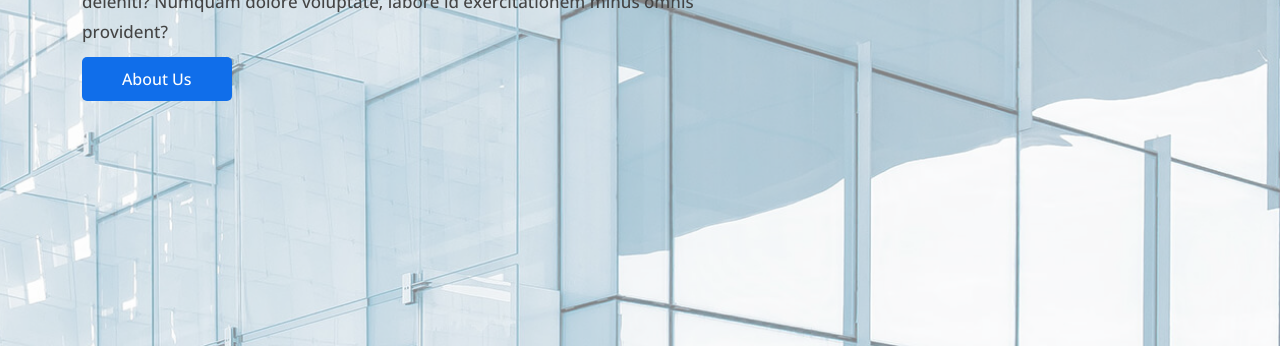
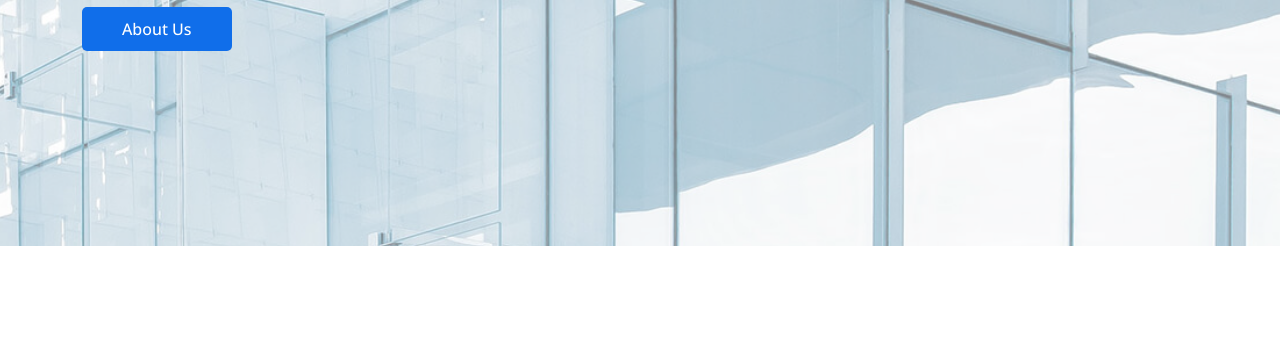
Before and after one commit to SerkanAfsar/BizlandTheme, a website: page index.html in a window 1280 px wide. Shown: the part 484-830 px from the top of the page. After the commit the page ends 800 px from the top, so only its background shows below. Drawn offline with nearby package versions, Linux system fonts and the light colour scheme; files that its build step writes are made by us from their sources; files whose address does not match are found by name.

Commit message:
Slider Height Init

```diff
--- a/assets/scss/Sections/_sliderSection.scss
+++ b/assets/scss/Sections/_sliderSection.scss
@@ -1,7 +1,7 @@
 @use "../Components/buttonComponent";
 @use "../Common/variables" as *;
 #slider {
-    height: calc(100vh - 100px);
+    height: 75vh;
     background: url("../images/Slider.jpg") no-repeat center;
     background-attachment: fixed;
     background-size: cover;
```
